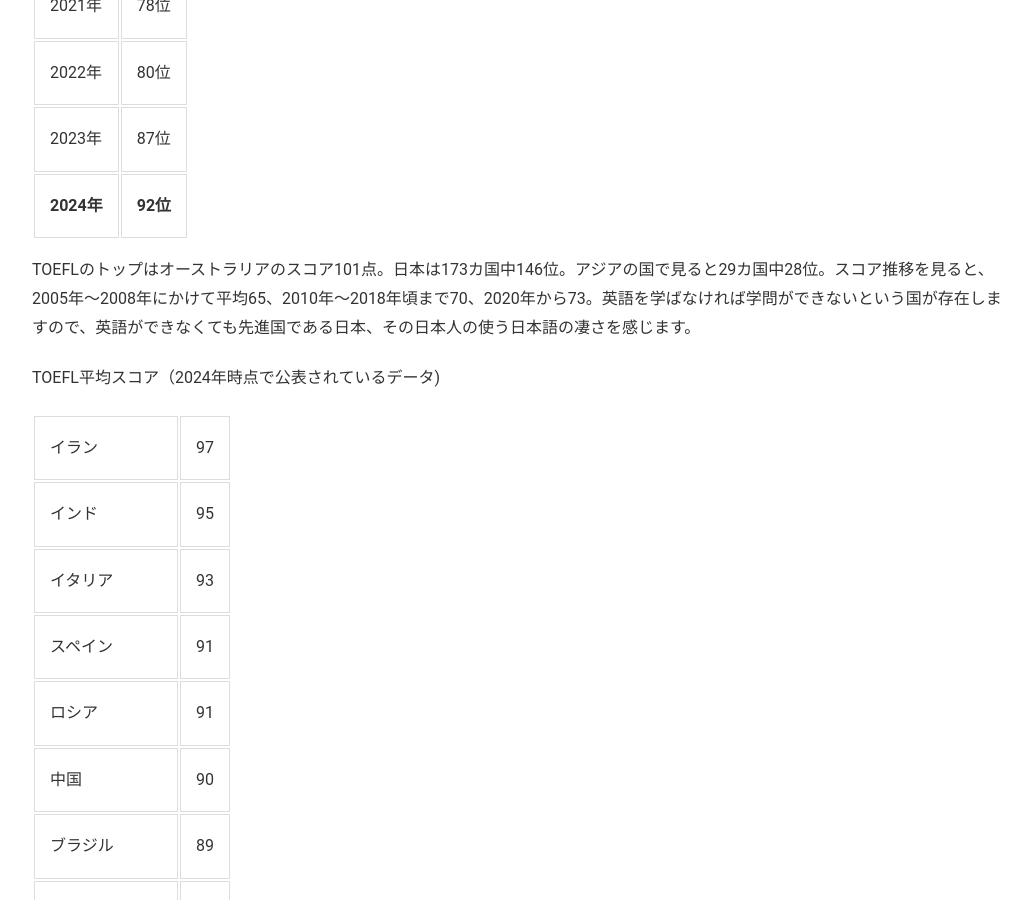
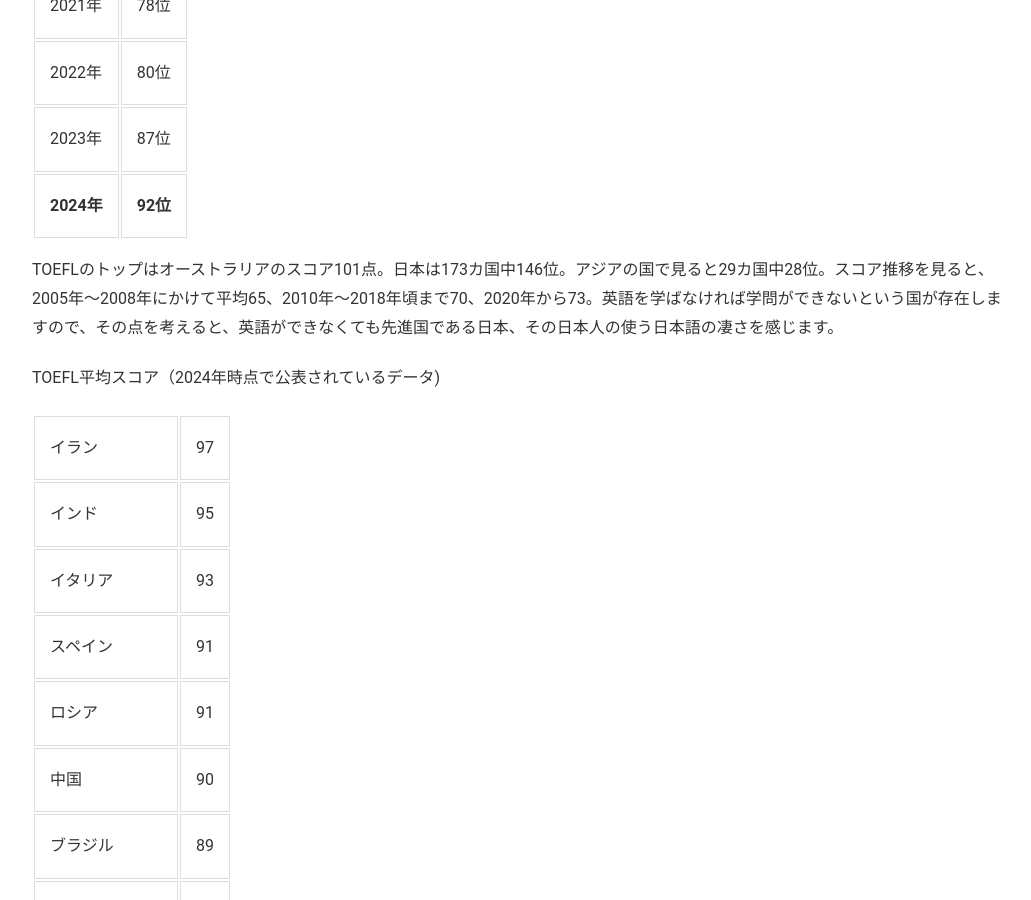
Before and after one commit to phocean/akispace, a Jekyll site: the page built from lessons.md, in a window 1280 px wide and 900 px high, scrolled down 2427 px. Shown: the whole window, without its empty margins (118-1149 px from the left). Built offline with Jekyll 4.4.1, drawn with Linux system fonts in a browser that asks for light colours.

Commit message:
Update lessons.md

```diff
--- a/lessons.md
+++ b/lessons.md
@@ -83,7 +83,7 @@
  </tr>
 </table>
 
-TOEFLのトップはオーストラリアのスコア101点。日本は173カ国中146位。アジアの国で見ると29カ国中28位。スコア推移を見ると、2005年〜2008年にかけて平均65、2010年〜2018年頃まで70、2020年から73。英語を学ばなければ学問ができないという国が存在しますので、英語ができなくても先進国である日本、その日本人の使う日本語の凄さを感じます。
+TOEFLのトップはオーストラリアのスコア101点。日本は173カ国中146位。アジアの国で見ると29カ国中28位。スコア推移を見ると、2005年〜2008年にかけて平均65、2010年〜2018年頃まで70、2020年から73。英語を学ばなければ学問ができないという国が存在しますので、その点を考えると、英語ができなくても先進国である日本、その日本人の使う日本語の凄さを感じます。
 
 TOEFL平均スコア（2024年時点で公表されているデータ)
 
```
